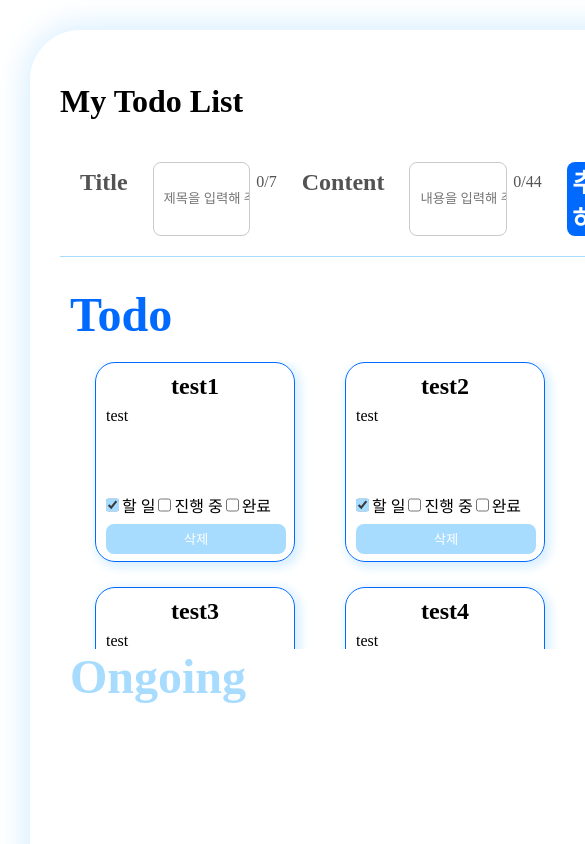
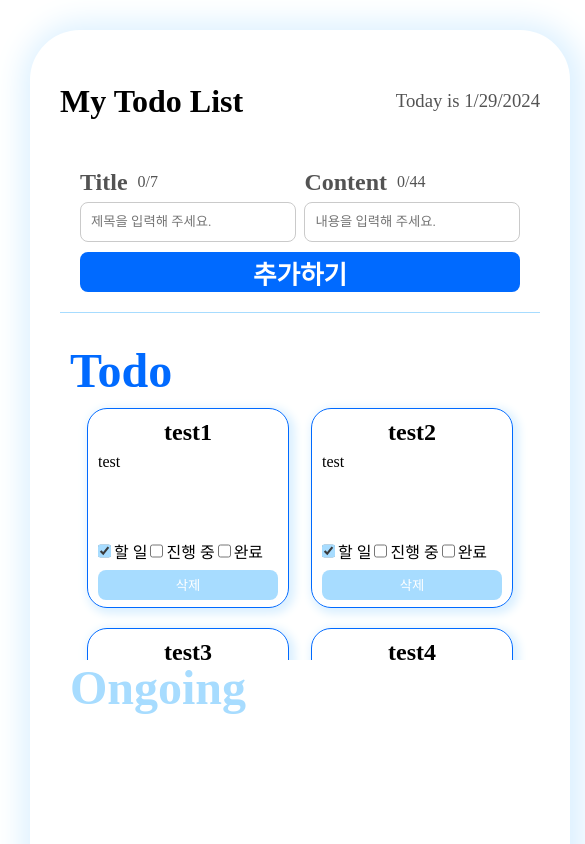
Before and after one commit to aotoyae/react-todo-list-app-2, a React (Create React App) app: page / in a window 390 px wide. Shown: the top 844 px of the page, 585 px wide, since content can reach past the window. Built offline with nearby package versions, Linux system fonts and the light colour scheme; a web font is replaced by a local one.

Commit message:
design: 모바일 반응형 디자인 추가

```diff
--- a/src/App.css
+++ b/src/App.css
@@ -6,8 +6,9 @@
   --wrap-margin: 30px;
   --wrap-padding: 30px;
 
-  --content-margin: 25px;
+  --content-margin: 10px;
   --content-padding: 10px;
+
   --input-height: 40px;
   --input-border-radius: 8px;
   --input-padding: 7px;
@@ -46,7 +47,7 @@ html {
 body {
   margin: 0 auto;
   width: 80vw;
-  min-width: 800px;
+  min-width: 600px;
 }
 
 .wrap {
@@ -83,31 +84,33 @@ header h3 {
   display: flex;
 }
 
+.form-article form div {
+  display: flex;
+  width: 45%;
+}
+
 .form-article h1,
 .form-article p {
+  margin-right: var(--content-margin);
   line-height: var(--input-height);
 }
 
 .form-article input,
 .form-article button {
+  height: var(--input-height);
   border-radius: var(--input-border-radius);
 }
 
 .form-article input {
-  margin-left: var(--content-margin);
-  margin-right: calc(var(--content-margin) / 4);
+  width: 100%;
+  margin-right: calc(var(--content-margin) / 2);
   padding-left: var(--content-padding);
-  width: 25vw;
 
   border: 1px solid var(--color-rignt-gray);
 }
 
-.form-article p {
-  margin-right: var(--content-margin);
-}
-
 .form-article button {
-  width: 15vw;
+  width: 200px;
   border: none;
   background-color: var(--color-blue);
 
@@ -122,15 +125,13 @@ article {
 }
 
 section {
-  height: 34vh;
+  height: 31vh;
   overflow-x: scroll;
 }
 
 .todo-title,
 .ongoing-title,
 .done-title {
-  padding-bottom: var(--base-padding);
-
   font-size: 3rem;
 }
 
@@ -146,11 +147,16 @@ section {
   color: var(--color-rignt-gray);
 }
 
+section ul {
+  display: flex;
+  flex-wrap: wrap;
+  justify-content: space-evenly;
+}
+
 section ul li {
   display: inline-block;
-  margin: 0 var(--content-margin) var(--content-margin) var(--content-margin);
+  margin: var(--content-margin) 5px;
   padding: var(--content-padding);
-  width: 200px;
   height: 200px;
 
   list-style: none;
@@ -180,7 +186,6 @@ section ul li p {
 }
 
 section ul li div {
-  /* border: 1px solid red; */
   display: flex;
   padding-bottom: var(--input-padding);
 }
@@ -190,9 +195,7 @@ section ul li input {
 }
 
 section ul li div p {
-  /* color: red; */
   padding: 0 3px;
-  /* float: left; */
 }
 
 section ul li button {
@@ -204,3 +207,39 @@ section ul li button {
   background-color: var(--color-rignt-blue);
   color: #fff;
 }
+
+/* @media (max-width: 1024px) {
+  .form-article h1 {
+    display: block;
+  }
+
+  .form-article button {
+    font-size: 1.2rem;
+  }
+} */
+
+@media (max-width: 1000px) {
+  .form-article form {
+    flex-wrap: wrap;
+    justify-content: space-between;
+  }
+
+  .form-article form div {
+    display: block;
+    width: 49%;
+  }
+
+  .form-article h1 {
+    float: left;
+  }
+
+  .form-article input {
+    margin-bottom: var(--content-margin);
+    width: 100%;
+    float: left;
+  }
+
+  .form-article button {
+    width: 100%;
+  }
+}
--- a/src/components/Form.jsx
+++ b/src/components/Form.jsx
@@ -29,6 +29,7 @@ function Form({ todos, setTodos }) {
   return (
     <article className="form-article">
       <form onSubmit={addTodo}>
+        <div>
           <h1>Title</h1>
           <input
             value={title}
@@ -37,6 +38,8 @@ function Form({ todos, setTodos }) {
             maxLength={7}
           />
           <p>{title.length}/7</p>
+        </div>
+        <div>
           <h1>Content</h1>
           <input
             value={content}
@@ -45,6 +48,7 @@ function Form({ todos, setTodos }) {
             maxLength={44}
           />
           <p>{content.length}/44</p>
+        </div>
         <button type="submit">추가하기</button>
       </form>
     </article>
```
Lines whose indentation alone changed are shown as unchanged.
